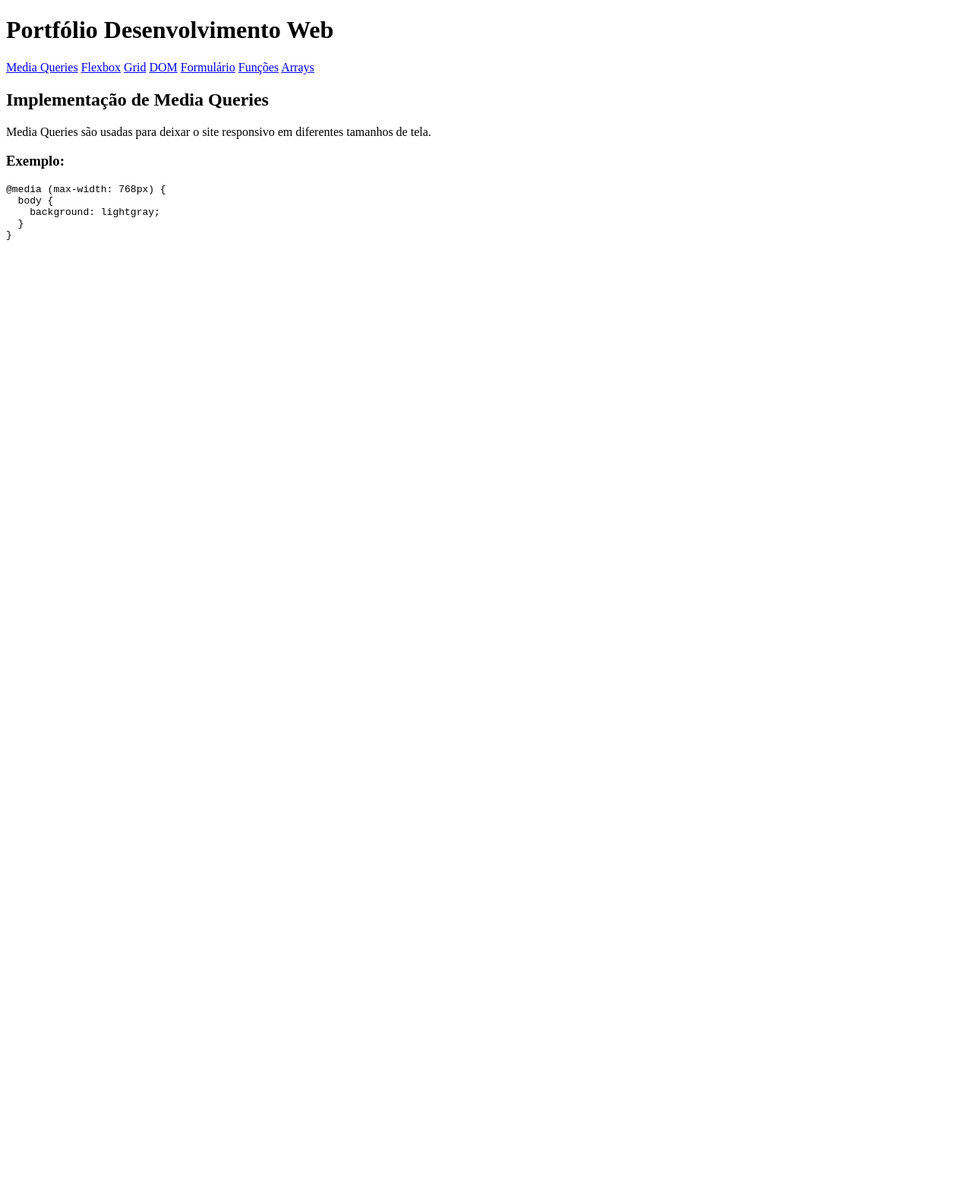
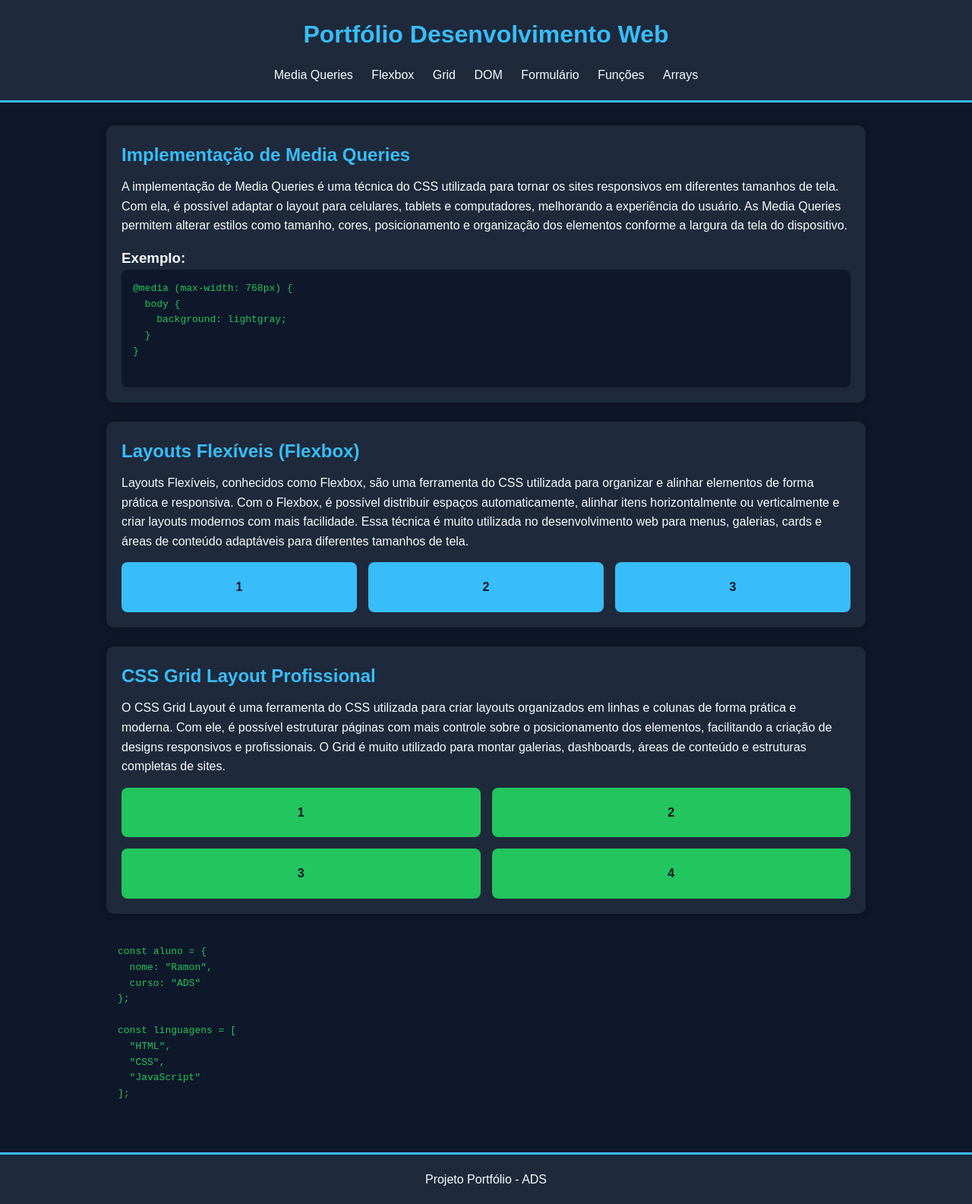
Before and after one commit to Moratto08/trabalho_portf-lio_web, a plain HTML site: page index.html in a window 1280 px wide. Shown: the whole page at 76% size. Before the commit the page ends 800 px from the top, so only its background shows below. Drawn offline with Linux system fonts and the light colour scheme.

Commit message:
Projeto 3.0

````diff
--- a/index.html
+++ b/index.html
@@ -34,8 +34,8 @@
       <h2>Implementação de Media Queries</h2>
 
       <p>
-                Media Queries são usadas para deixar o site responsivo
-                em diferentes tamanhos de tela.
+        A implementação de Media Queries é uma técnica do CSS utilizada para tornar os sites responsivos em diferentes tamanhos de tela. Com ela, é possível adaptar o layout para celulares, tablets e computadores, melhorando a experiência do usuário. As Media Queries permitem alterar estilos como tamanho, cores, posicionamento e organização dos elementos conforme a largura da tela do dispositivo.
+
       </p>
 
       <h3>Exemplo:</h3>
@@ -49,6 +49,64 @@
       </pre>
     </section>
 
+    <!-- Flexbox -->
+    <section id="flexbox">
+      <h2>Layouts Flexíveis (Flexbox)</h2>
+
+      <p>
+        Layouts Flexíveis, conhecidos como Flexbox, são uma ferramenta do CSS utilizada para organizar e alinhar elementos de forma prática e responsiva. Com o Flexbox, é possível distribuir espaços automaticamente, alinhar itens horizontalmente ou verticalmente e criar layouts modernos com mais facilidade. Essa técnica é muito utilizada no desenvolvimento web para menus, galerias, cards e áreas de conteúdo adaptáveis para diferentes tamanhos de tela.
+
+      </p>
+
+      <div class="flex-container">
+        <div class="box">1</div>
+        <div class="box">2</div>
+        <div class="box">3</div>
+      </div>
+    </section>
+
+    <!-- Grid -->
+    <section id="grid">
+      <h2>CSS Grid Layout Profissional</h2>
+
+      <p>
+        O CSS Grid Layout é uma ferramenta do CSS utilizada para criar layouts organizados em linhas e colunas de forma prática e moderna. Com ele, é possível estruturar páginas com mais controle sobre o posicionamento dos elementos, facilitando a criação de designs responsivos e profissionais. O Grid é muito utilizado para montar galerias, dashboards, áreas de conteúdo e estruturas completas de sites.
+
+      </p>
+
+      <div class="grid-container">
+        <div class="item">1</div>
+        <div class="item">2</div>
+        <div class="item">3</div>
+        <div class="item">4</div>
+      </div>
+    </section>
+
+
+    <pre>
+const aluno = {
+  nome: "Ramon",
+  curso: "ADS"
+};
+
+const linguagens = [
+  "HTML",
+  "CSS",
+  "JavaScript"
+];
+      </pre>
+    </section>
+
+  </main>
+
+  <!-- Rodapé -->
+  <footer>
+    <p>
+      Projeto Portfólio - ADS
+    </p>
+  </footer>
+
+  <script src="script.js"></script>
 
 </body>
 
--- a/script.js
+++ b/script.js
@@ -0,0 +1,131 @@
+// =========================
+// MANIPULAÇÃO DO DOM
+// =========================
+
+function mudarTexto() {
+
+  const texto = document.getElementById("texto");
+
+  texto.innerHTML = "O texto foi alterado com JavaScript!";
+
+  texto.style.color = "#38bdf8";
+
+}
+
+
+// =========================
+// VALIDAÇÃO DE FORMULÁRIO
+// =========================
+
+function validarFormulario() {
+
+  const nome = document.getElementById("nome").value;
+
+  if (nome === "") {
+
+    alert("Por favor, preencha o campo nome!");
+
+    return false;
+
+  }
+
+  alert("Formulário enviado com sucesso!");
+
+  return true;
+
+}
+
+
+// =========================
+// FUNÇÕES
+// =========================
+
+function soma(numero1, numero2) {
+
+  return numero1 + numero2;
+
+}
+
+console.log("Resultado da soma:", soma(5, 5));
+
+
+// =========================
+// ARRAYS
+// =========================
+
+const linguagens = [
+
+  "HTML",
+  "CSS",
+  "JavaScript"
+
+];
+
+console.log("Primeira linguagem:", linguagens[0]);
+
+
+// =========================
+// OBJETOS
+// =========================
+
+const aluno = {
+
+  nome: "Ramon",
+  curso: "ADS",
+  semestre: "3º Semestre"
+
+};
+
+console.log(aluno);
+
+
+// =========================
+// EFEITO INTERATIVO
+// =========================
+
+const sections = document.querySelectorAll("section");
+
+sections.forEach(function(section) {
+
+  section.addEventListener("mouseover", function() {
+
+    section.style.transform = "scale(1.02)";
+    section.style.transition = "0.3s";
+
+  });
+
+  section.addEventListener("mouseout", function() {
+
+    section.style.transform = "scale(1)";
+
+  });
+
+});
+
+
+// =========================
+// MENU RESPONSIVO SIMPLES
+// =========================
+
+const links = document.querySelectorAll("nav a");
+
+links.forEach(function(link) {
+
+  link.addEventListener("click", function() {
+
+    console.log("Você clicou no menu:", link.innerText);
+
+  });
+
+});
+
+
+// =========================
+// MENSAGEM AO CARREGAR
+// =========================
+
+window.addEventListener("load", function() {
+
+  console.log("Portfólio carregado com sucesso!");
+
+});
--- a/style.css
+++ b/style.css
@@ -0,0 +1,174 @@
+
+* {
+  margin: 0;
+  padding: 0;
+  box-sizing: border-box;
+}
+
+/* Corpo da página */
+
+body {
+  font-family: Arial, Helvetica, sans-serif;
+  background-color: #0f172a;
+  color: #f8fafc;
+  line-height: 1.6;
+}
+
+/* Cabeçalho */
+
+header {
+  background-color: #1e293b;
+  padding: 20px;
+  text-align: center;
+  border-bottom: 3px solid #38bdf8;
+}
+
+header h1 {
+  margin-bottom: 15px;
+  color: #38bdf8;
+}
+
+/* Menu */
+
+nav a {
+  color: #f8fafc;
+  text-decoration: none;
+  margin: 0 10px;
+  transition: 0.3s;
+}
+
+nav a:hover {
+  color: #38bdf8;
+}
+
+/* Conteúdo */
+
+main {
+  width: 90%;
+  max-width: 1000px;
+  margin: 30px auto;
+}
+
+/* Seções */
+
+section {
+  background-color: #1e293b;
+  padding: 20px;
+  margin-bottom: 25px;
+  border-radius: 10px;
+  box-shadow: 0 0 10px rgba(0,0,0,0.3);
+}
+
+section h2 {
+  color: #38bdf8;
+  margin-bottom: 10px;
+}
+
+section p {
+  margin-bottom: 15px;
+}
+
+/* Exemplo de código */
+
+pre {
+  background-color: #0f172a;
+  padding: 15px;
+  border-radius: 8px;
+  overflow-x: auto;
+  color: #22c55e;
+}
+
+/* Flexbox */
+
+.flex-container {
+  display: flex;
+  gap: 15px;
+  margin-top: 15px;
+}
+
+.box {
+  flex: 1;
+  background-color: #38bdf8;
+  color: #0f172a;
+  padding: 20px;
+  text-align: center;
+  border-radius: 8px;
+  font-weight: bold;
+}
+
+/* Grid */
+
+.grid-container {
+  display: grid;
+  grid-template-columns: repeat(2, 1fr);
+  gap: 15px;
+  margin-top: 15px;
+}
+
+.item {
+  background-color: #22c55e;
+  color: #0f172a;
+  padding: 20px;
+  text-align: center;
+  border-radius: 8px;
+  font-weight: bold;
+}
+
+/* Botão */
+
+button {
+  background-color: #38bdf8;
+  color: #0f172a;
+  border: none;
+  padding: 10px 20px;
+  border-radius: 8px;
+  cursor: pointer;
+  margin-top: 10px;
+  transition: 0.3s;
+}
+
+button:hover {
+  background-color: #0ea5e9;
+}
+
+/* Input */
+
+input {
+  width: 100%;
+  padding: 10px;
+  margin-top: 10px;
+  margin-bottom: 10px;
+  border-radius: 8px;
+  border: none;
+}
+
+/* Rodapé */
+
+footer {
+  text-align: center;
+  padding: 20px;
+  background-color: #1e293b;
+  margin-top: 30px;
+  border-top: 3px solid #38bdf8;
+}
+
+/* Responsividade */
+
+@media (max-width: 768px) {
+
+  nav {
+    display: flex;
+    flex-direction: column;
+    gap: 10px;
+  }
+
+  .flex-container {
+    flex-direction: column;
+  }
+
+  .grid-container {
+    grid-template-columns: 1fr;
+  }
+
+}
+```
````
Lines whose indentation alone changed are shown as unchanged.
